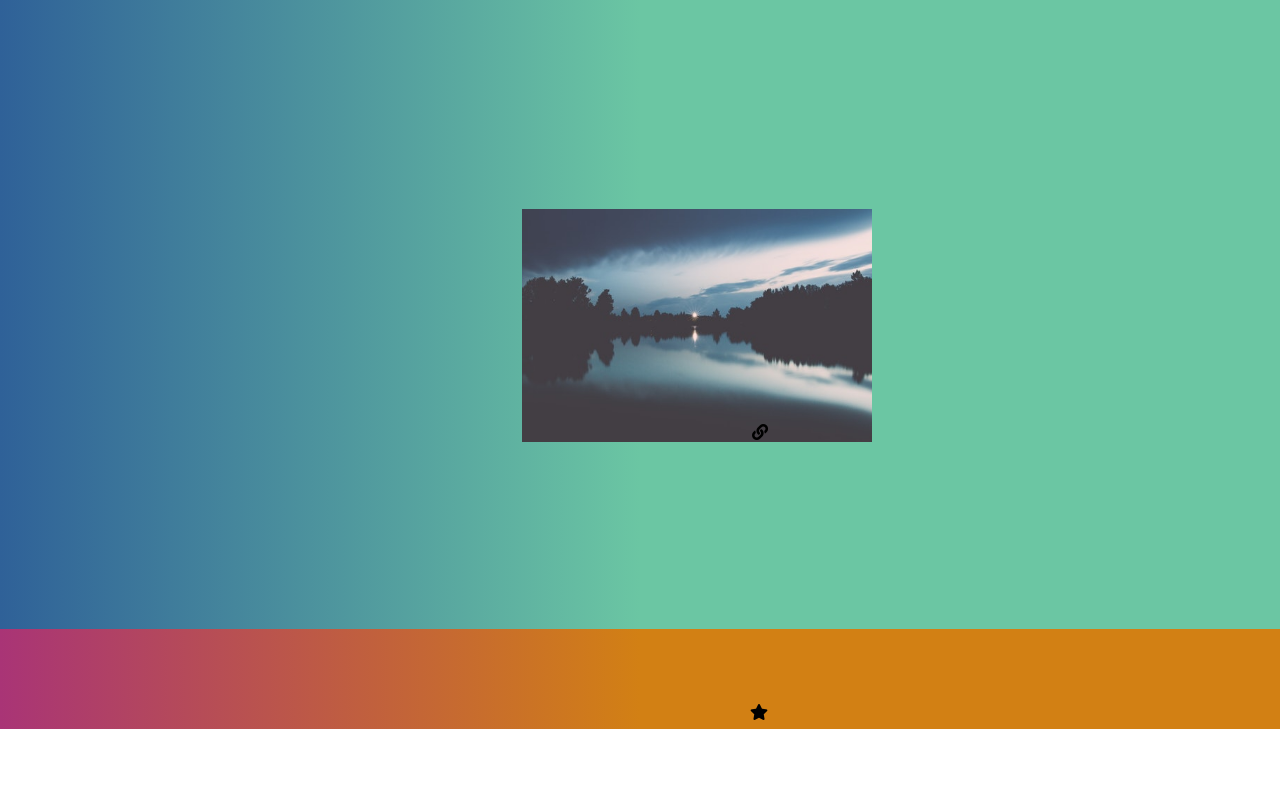
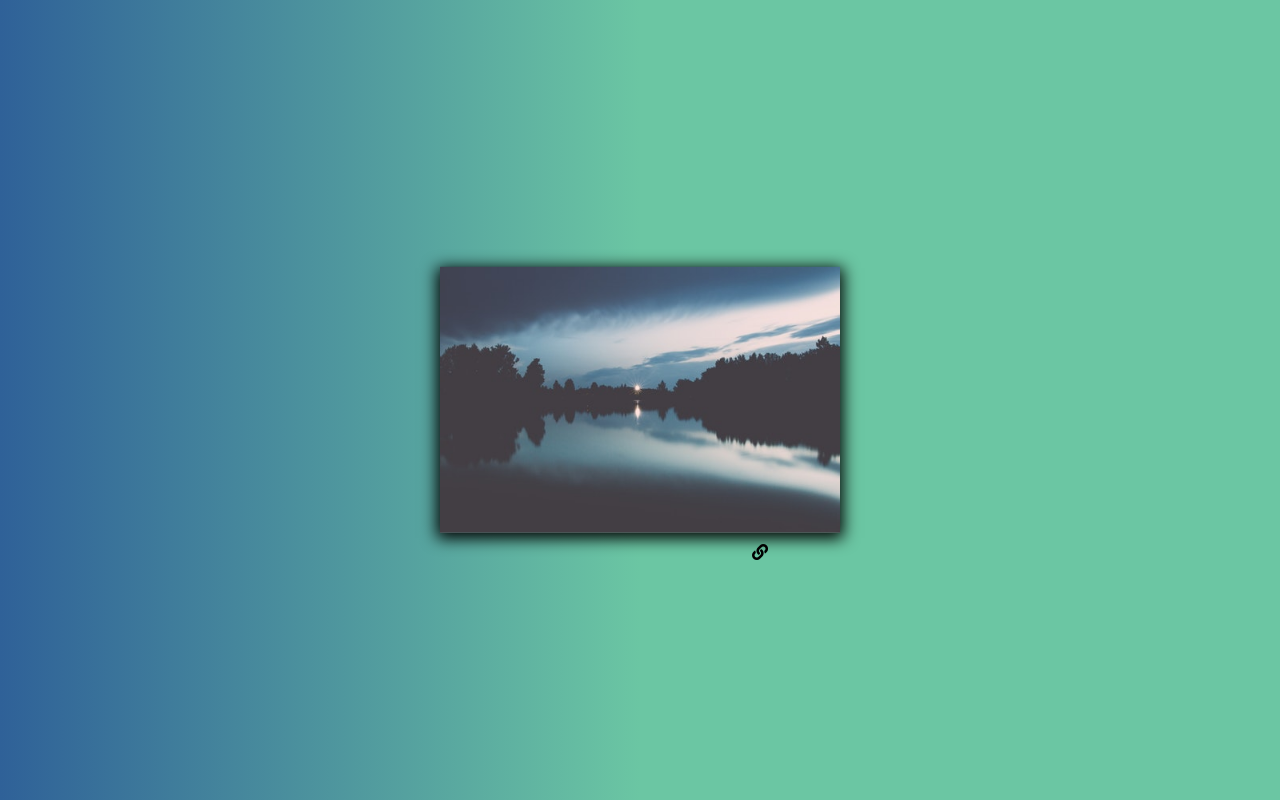
Before and after one commit to stanchev89/HTML-CSS-course, a plain HTML site: page 05.Position-and-Float-Resources/L5_03_Position-playground/index.html in a window 1280 px wide. Shown: the top 800 px of the page. Drawn offline with Linux system fonts and the light colour scheme.

Commit message:
fix postitioning issues

```diff
--- a/05.Position-and-Float-Resources/L5_03_Position-playground/styles.css
+++ b/05.Position-and-Float-Resources/L5_03_Position-playground/styles.css
@@ -9,8 +9,8 @@ body {
 
 .viewport {
     position: relative;
-    width: 100%;
-    height: 50%
+    width: 100vw;
+    height: 100vh;
 }
 
 .card {
@@ -22,31 +22,24 @@ body {
 }
 
 .card.blue {
-    height: 629px;
     background: rgb(47,97,152);
     background: linear-gradient(90deg, rgba(47,97,152,1) 0%, rgba(107,198,163,1) 50%);
 }
 
 .card.orange {
-    top: 629px;
     background: rgb(169,52,118);
     background: linear-gradient(90deg, rgba(169,52,118,1) 0%, rgba(210,128,20,1) 50%);
 }
 
 .card img {
     position: relative;
-    max-width: 350px;
-    left: 40%;
-    max-height: 100%;
+    left: 50%;
+    top: 50%;
+    transform:translate(-50%,-50%);
+    max-width: 400px;
+    box-shadow: 0px 3px 15px 3px black;
 }
 
-.card.blue img {
-    top: 30%;
-}
-
-.card.orange img {
-    top: 6%;
-}
 
 .orange-star {
     position: absolute;
```
Also changed, not shown: 1 other file.
